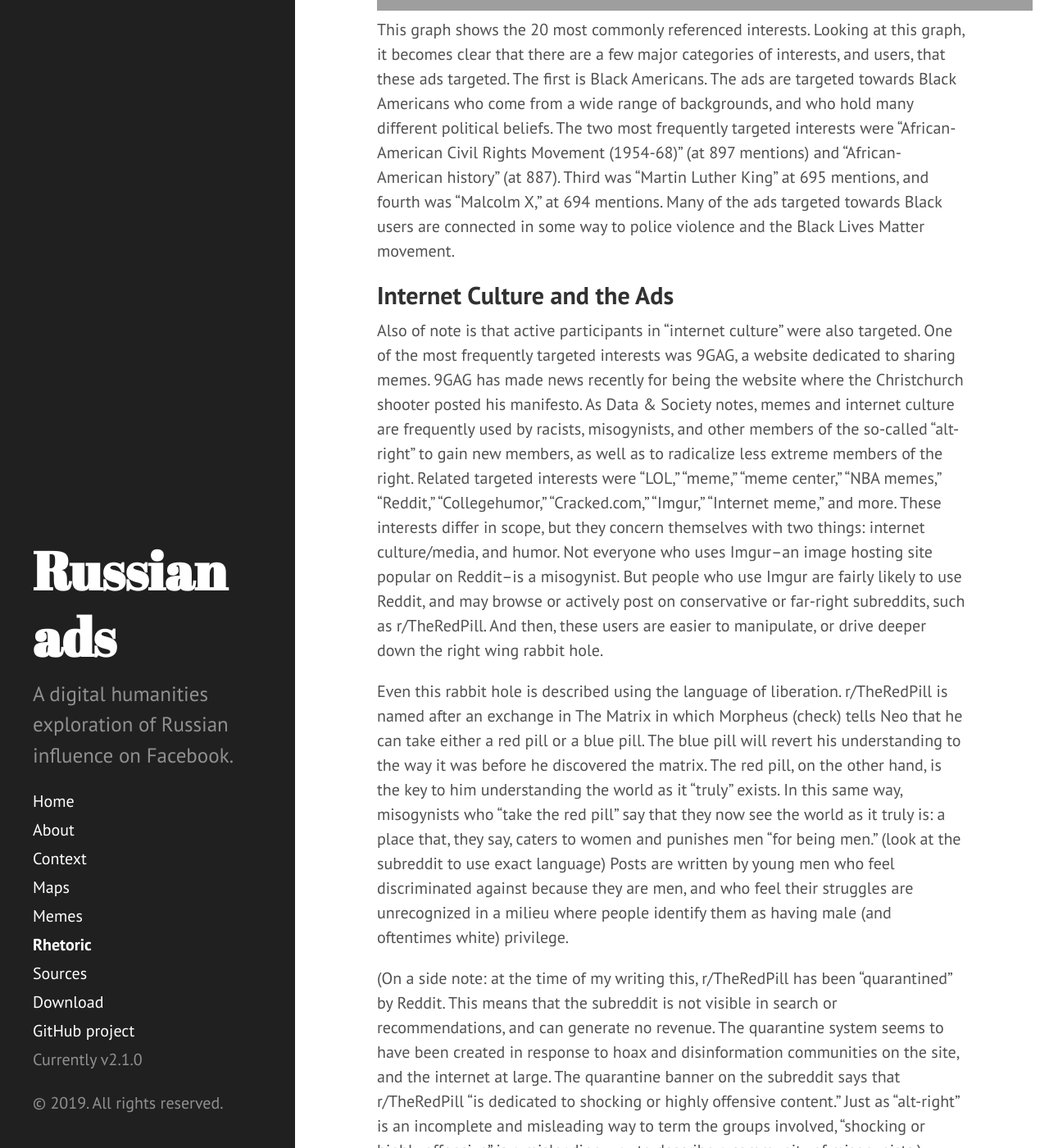
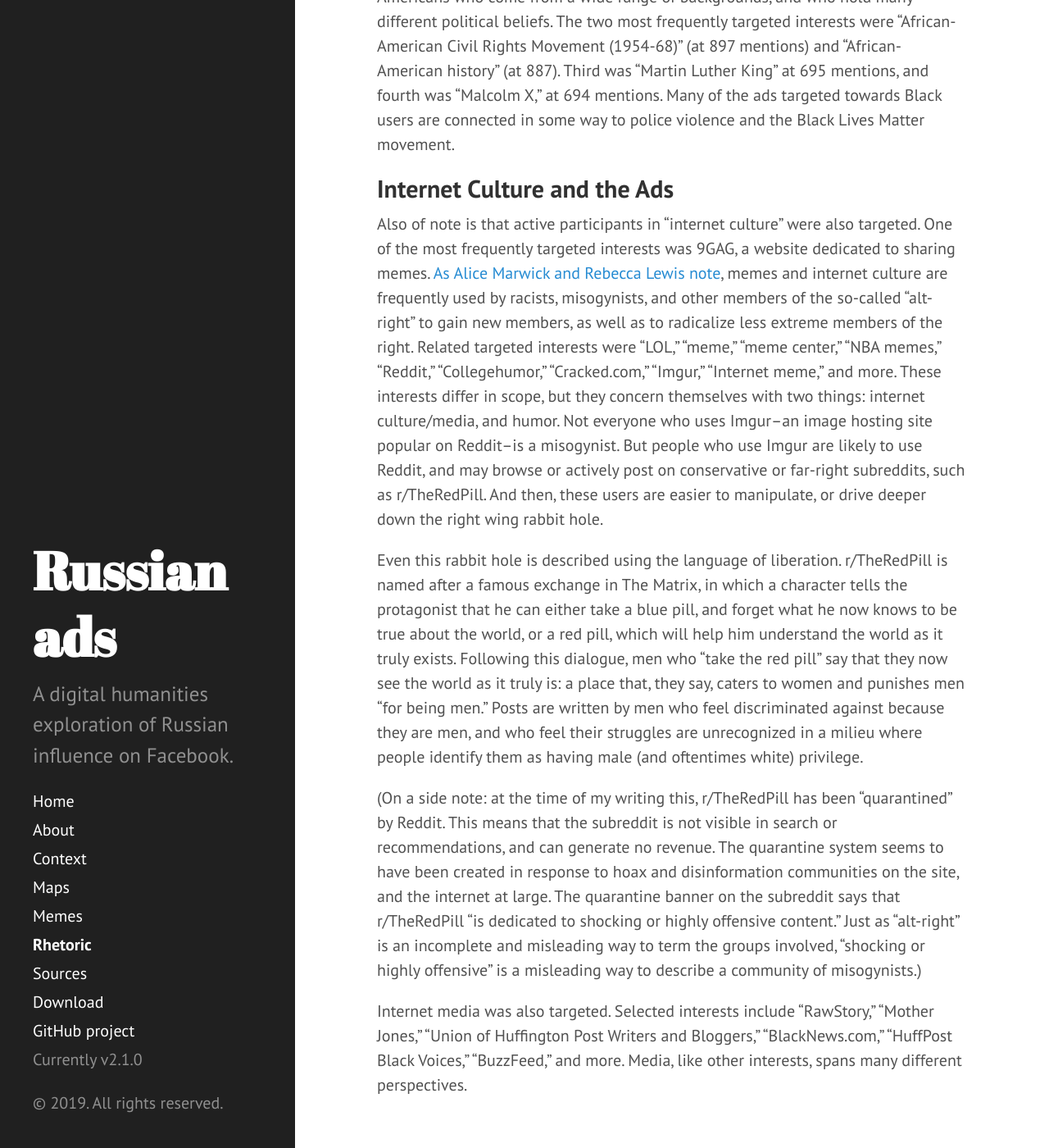
Before and after one commit to isawil/russian-ads, a Jekyll site: the page built from rhetoric.md, in a window 1280 px wide and 1400 px high, scrolled down 1215 px. Shown: the whole window at 82% size. Built offline with Jekyll 4.4.1, drawn with Linux system fonts in a browser that asks for light colours; some of the changed text lies outside the part shown; grey boxes are pictures that could not be loaded.

Commit message:
Update rhetoric.md

```diff
--- a/rhetoric.md
+++ b/rhetoric.md
@@ -3,13 +3,9 @@ layout: page
 title: Rhetoric
 ---
 
-Most of the ads targeted Hillary Clinton (in support of Donald Trump), but some targeted Trump specifically. Ads targeted a variety of groups that either are systemically oppressed, or who see themselves as systemically oppressed.
+Most of the ads targeted Hillary Clinton (in support of Donald Trump), but some targeted Trump specifically. Ads targeted a variety of groups that either are systematically oppressed, or who see themselves as systemicatically oppressed. In addition, many of these ads target swing states.
 
-If these ads seek to sow discontent among tense groups, we must also examine who these groups are. The United States is a country home to prejudice, discrimination, and violence towards people of color, women, LGBT people,
-
-In addition, many of these ads target swing states.
-
-Some of these ads also target college students. Universities that are specifically targeted include the University of Wisconsin-Madison (targeted 48 times. In addition, some college groups were also targeted, including College Republicans and Young Republicans. Students who identified that they had studied either Arabic or African-American history in college or graduate school were also targeted.
+Some of these ads also target college students. Universities that are specifically targeted include the University of Wisconsin-Madison (targeted 48 times). In addition, some college groups were also targeted, including College Republicans and Young Republicans. Students who identified that they had studied either Arabic or African-American history in college or graduate school were also targeted.
 
 ## 20 Most Common Interests
 
@@ -19,10 +15,10 @@ This graph shows the 20 most commonly referenced interests. Looking at this grap
 
 ## Internet Culture and the Ads
 
-Also of note is that active participants in “internet culture” were also targeted. One of the most frequently targeted interests was 9GAG, a website dedicated to sharing memes. 9GAG has made news recently for being the website where the Christchurch shooter posted his manifesto. As Data & Society notes, memes and internet culture are frequently used by racists, misogynists, and other members of the so-called “alt-right” to gain new members, as well as to radicalize less extreme members of the right. Related targeted interests were “LOL,” “meme,” “meme center,” “NBA memes,” “Reddit,” “Collegehumor,” “Cracked.com,” “Imgur,” “Internet meme,” and more. These interests differ in scope, but they concern themselves with two things: internet culture/media, and humor. Not everyone who uses Imgur--an image hosting site popular on Reddit--is a misogynist. But people who use Imgur are fairly likely to use Reddit, and may browse or actively post on conservative or far-right subreddits, such as r/TheRedPill. And then, these users are easier to manipulate, or drive deeper down the right wing rabbit hole.
+Also of note is that active participants in “internet culture” were also targeted. One of the most frequently targeted interests was 9GAG, a website dedicated to sharing memes. [As Alice Marwick and Rebecca Lewis note](https://datasociety.net/pubs/oh/DataAndSociety_MediaManipulationAndDisinformationOnline.pdf), memes and internet culture are frequently used by racists, misogynists, and other members of the so-called “alt-right” to gain new members, as well as to radicalize less extreme members of the right. Related targeted interests were “LOL,” “meme,” “meme center,” “NBA memes,” “Reddit,” “Collegehumor,” “Cracked.com,” “Imgur,” “Internet meme,” and more. These interests differ in scope, but they concern themselves with two things: internet culture/media, and humor. Not everyone who uses Imgur--an image hosting site popular on Reddit--is a misogynist. But people who use Imgur are likely to use Reddit, and may browse or actively post on conservative or far-right subreddits, such as r/TheRedPill. And then, these users are easier to manipulate, or drive deeper down the right wing rabbit hole.
 
-Even this rabbit hole is described using the language of liberation. r/TheRedPill is named after an exchange in The Matrix in which Morpheus (check) tells Neo that he can take either a red pill or a blue pill. The blue pill will revert his understanding to the way it was before he discovered the matrix. The red pill, on the other hand, is the key to him understanding the world as it “truly” exists. In this same way, misogynists who “take the red pill” say that they now see the world as it truly is: a place that, they say, caters to women and punishes men “for being men.” (look at the subreddit to use exact language) Posts are written by young men who feel discriminated against because they are men, and who feel their struggles are unrecognized in a milieu where people identify them as having male (and oftentimes white) privilege.
+Even this rabbit hole is described using the language of liberation. r/TheRedPill is named after a famous exchange in The Matrix, in which a character tells the protagonist that he can either take a blue pill, and forget what he now knows to be true about the world, or a red pill, which will help him understand the world as it truly exists. Following this dialogue, men who “take the red pill” say that they now see the world as it truly is: a place that, they say, caters to women and punishes men “for being men.” Posts are written by men who feel discriminated against because they are men, and who feel their struggles are unrecognized in a milieu where people identify them as having male (and oftentimes white) privilege.
 
 (On a side note: at the time of my writing this, r/TheRedPill has been “quarantined” by Reddit. This means that the subreddit is not visible in search or recommendations, and can generate no revenue. The quarantine system seems to have been created in response to hoax and disinformation communities on the site, and the internet at large. The quarantine banner on the subreddit says that r/TheRedPill “is dedicated to shocking or highly offensive content.” Just as “alt-right” is an incomplete and misleading way to term the groups involved, “shocking or highly offensive” is a misleading way to describe a community of misogynists.)
 
-Media was also targeted. Selected interests include “RawStory,” “Mother Jones,” “Union of Huffington Post Writers and Bloggers,” “BlackNews.com,” “HuffPost Black Voices,” “BuzzFeed,” and more. Media, like other interests, spans many different perspectives.
+Internet media was also targeted. Selected interests include “RawStory,” “Mother Jones,” “Union of Huffington Post Writers and Bloggers,” “BlackNews.com,” “HuffPost Black Voices,” “BuzzFeed,” and more. Media, like other interests, spans many different perspectives.
```
